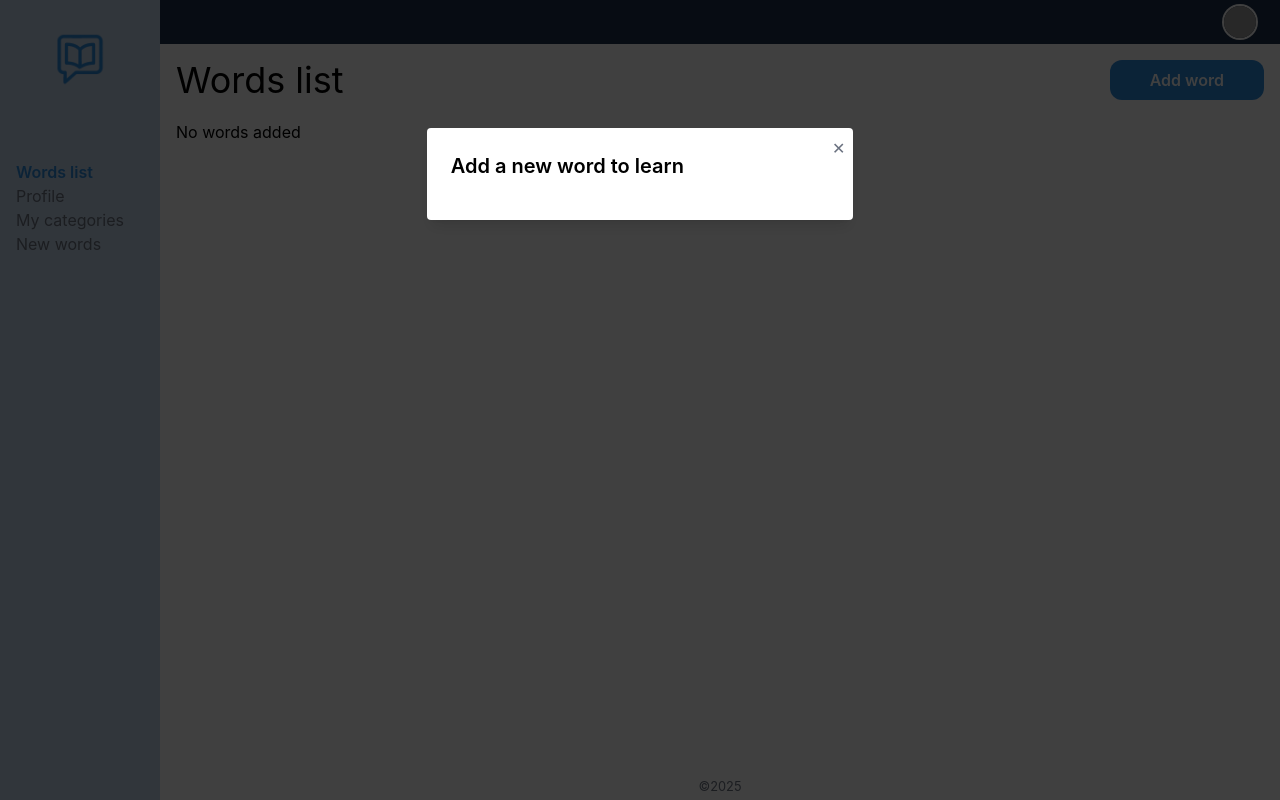
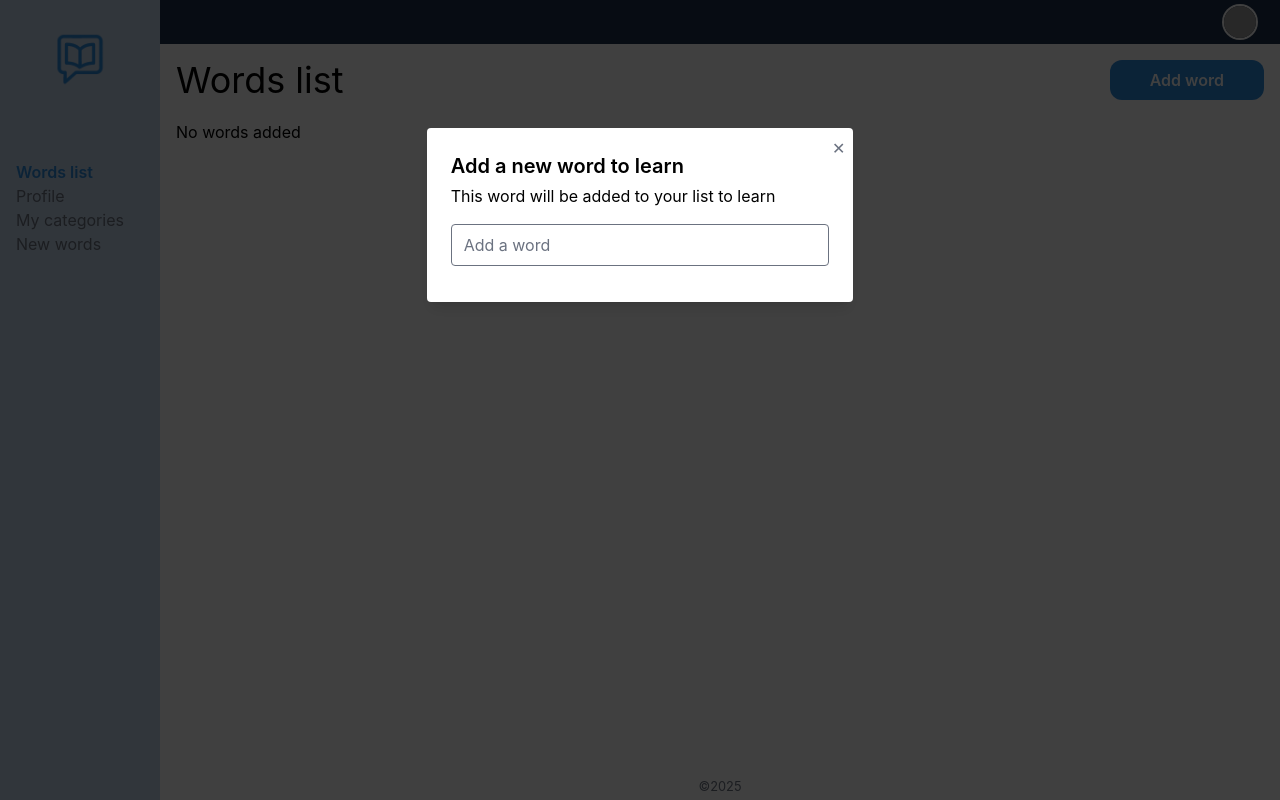
Before and after one commit to Sebastian-Cifuentes/vocabulary, a React (Create React App) app: page / in a window 1280 px wide. Both pictures are taken after a click on the button "Add word". Built offline with nearby package versions, Linux system fonts and the light colour scheme; grey boxes are pictures that could not be loaded.

Commit message:
feat: add input component feat: add react form library to handle forms with useForm

```diff
--- a/package.json
+++ b/package.json
@@ -4,6 +4,7 @@
   "private": true,
   "dependencies": {
     "@reduxjs/toolkit": "^2.8.2",
+    "@tailwindcss/forms": "^0.5.10",
     "@testing-library/dom": "^10.4.0",
     "@testing-library/jest-dom": "^6.6.3",
     "@testing-library/react": "^16.1.0",
@@ -14,6 +15,7 @@
     "@types/react-dom": "^19.0.0",
     "react": "^19.1.0",
     "react-dom": "^19.1.0",
+    "react-hook-form": "^7.62.0",
     "react-redux": "^9.2.0",
     "react-router-dom": "^7.7.1",
     "react-scripts": "5.0.1",
--- a/src/components/Dialog.tsx
+++ b/src/components/Dialog.tsx
@@ -16,7 +16,7 @@ export const Dialog = () => {
         <>
             <div className="fixed inset-0 bg-black/75 flex items-start justify-center z-50 pt-32">
                 <div className={`bg-white p-6 rounded shadow-lg ${popupSize[size]} relative`}>
-                    {title && <h2 className="text-xl font-semibold mb-4">{title}</h2>}
+                    {title && <h2 className="text-xl font-semibold mb-1">{title}</h2>}
                     <div>{content}</div>
                     <button
                         onClick={() => closePopup()}
--- /dev/null
+++ b/src/components/form/Input.tsx
@@ -0,0 +1,17 @@
+interface InputProps {
+    type: string,
+    placeholder: string,
+    label?: string,
+    register: any,
+};
+
+export const Input = ({type, placeholder, label}: InputProps) => {
+    return(
+        <>
+            <div className="mb-3">
+                <small className="block text-gray-700">{label}</small>
+                <input className="rounded w-full focus:outline-none focus:ring-0" type={type} placeholder={placeholder} />
+            </div>
+        </>
+    );
+};
--- a/src/components/index.ts
+++ b/src/components/index.ts
@@ -1,3 +1,4 @@
+export { Input } from "./form/Input";
 export { Dialog } from "./Dialog";
 export { Title } from "./Title";
 export { Avatar } from "./Avatar";
--- /dev/null
+++ b/src/pages/words-list/AddWord.tsx
@@ -0,0 +1,21 @@
+import { useForm } from 'react-hook-form';
+import { Input } from '../../components/form/Input';
+export const AddWord = () => {
+    // TODO: create a form component to handle and trigger events from the same input
+    // TODO: inside that component have to render with a for inputs that comes from a JSON
+    // TODO: create a structure to add new fields to the form with its own rules like validations and name inputs
+    // TODO: also, if is a select, create options for its list and options to link with the form
+
+    const { register } = useForm();
+
+
+    return (
+        <>
+            <p className='mb-4'>This word will be added to your list to learn</p>
+            <Input
+                type='text'
+                placeholder='Add a word'
+                register={register} />
+        </>
+    );
+};
--- a/src/pages/words-list/WordsList.tsx
+++ b/src/pages/words-list/WordsList.tsx
@@ -1,5 +1,6 @@
 import { Title, PrimaryButton, Dialog } from '../../components';
 import { usePopupStore } from '../../hooks';
+import { AddWord } from './AddWord';
 export const WordsList = () => {
 
     const { openPopup } = usePopupStore();
@@ -9,7 +10,7 @@ export const WordsList = () => {
             <div className="flex justify-between">
                 <Title title='Words list' />
                 <PrimaryButton
-                    clickFunction={() => openPopup({title: 'Add a new word to learn', content: '', size: 'small'})}
+                    clickFunction={() => openPopup({title: 'Add a new word to learn', content: <AddWord />, size: 'small'})}
                     name='Add word' />
             </div>
             <div className="body mt-5">
--- a/tailwind.config.js
+++ b/tailwind.config.js
@@ -20,5 +20,7 @@ module.exports = {
       },
     },
   },
-  plugins: [],
+  plugins: [
+    require('@tailwindcss/forms'),
+  ],
 }
```
Also changed, not shown: 2 other files (tests, documents, lock files or other folders).
